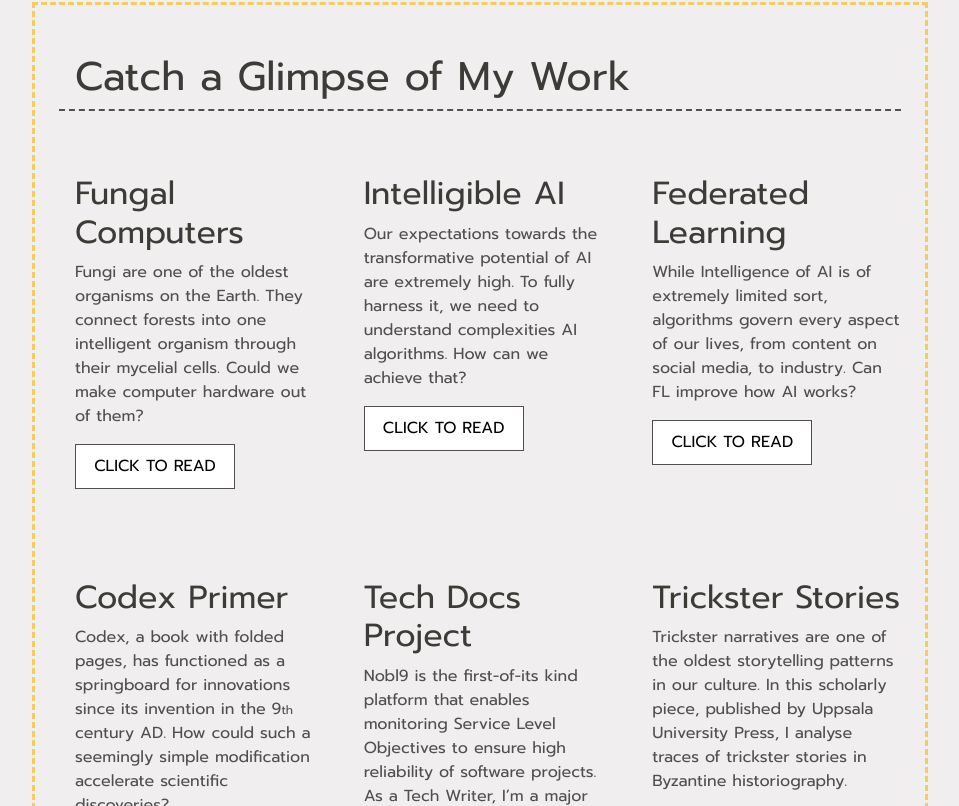
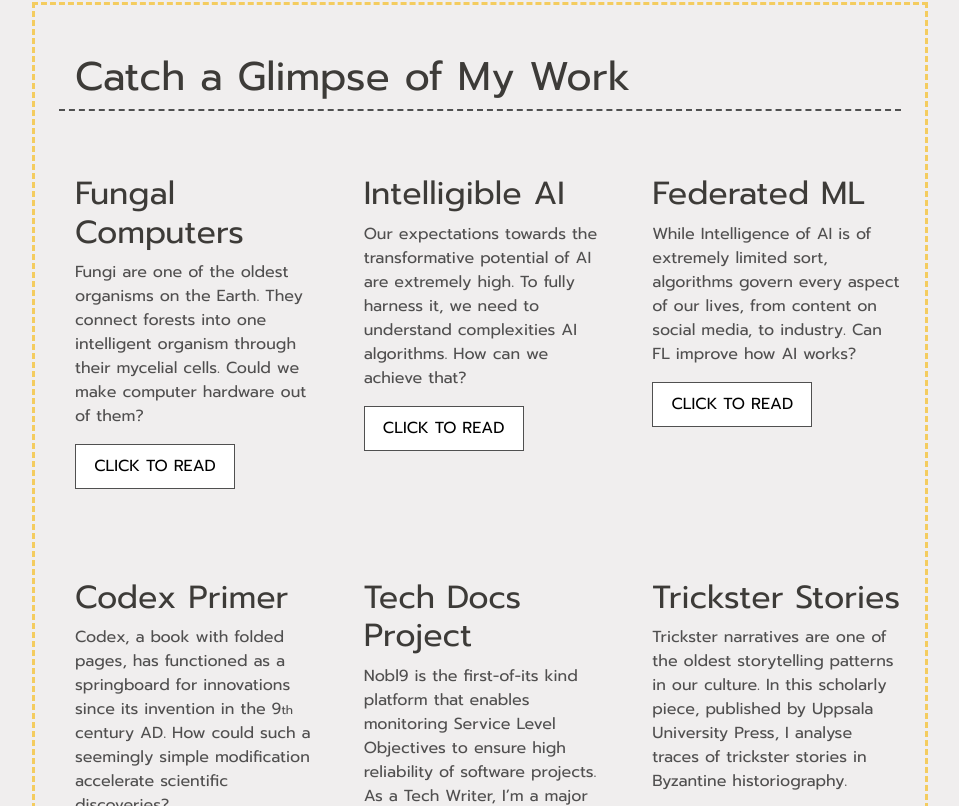
Before and after one commit to tlabuk/thisCursive_page, a website: page index.html in a window 1280 px wide. Shown: the part 867-1673 px from the top of the page, without its empty margins (160-1119 px from the left). Drawn offline with nearby package versions, Linux system fonts and the light colour scheme.

Commit message:
fix description

```diff
--- a/index.html
+++ b/index.html
@@ -95,7 +95,7 @@
                         <div class="col d-flex align-items-start">
                             <div class="icon-square flex-shrink-0 me-3"></div>
                             <div>
-                                <h2>Federated Learning</h2>
+                                <h2>Federated ML</h2>
                                 <p class="tile-description">While Intelligence of AI is of extremely limited sort, algorithms govern every aspect of our lives, from content on social media, to industry. Can FL improve how AI works?</p>
                                 <p />
                                     <a href="https://www.davincilabs.eu/downloads/The_Codex_Q2_2021.pdf" target="_blank" class="no-decor">
@@ -128,7 +128,7 @@
                             <div class="icon-square flex-shrink-0 me-3"></div>
                             <div>
                                 <h2>Tech Docs Project</h2>
-                                <p class="tile-description">Nobl9 is the first-of-its kind platform that enables monitoring Service Level Objectives to ensure high reliability of software projects. As a Tech Writer, I’m a major contributor to Nobl9 technical documentation hub.</p>
+                                <p class="tile-description">Nobl9 is the first-of-its kind platform that enables monitoring Service Level Objectives to ensure high reliability of software projects. As a Tech Writer, I’m a major contributor to Nobl9 technical documentation.</p>
                                 <p />
                                     <a href="https://docs.nobl9.com" target="_blank" class="no-decor">
                                 <div class="my-buttons my-btn-1" href="#">
```
